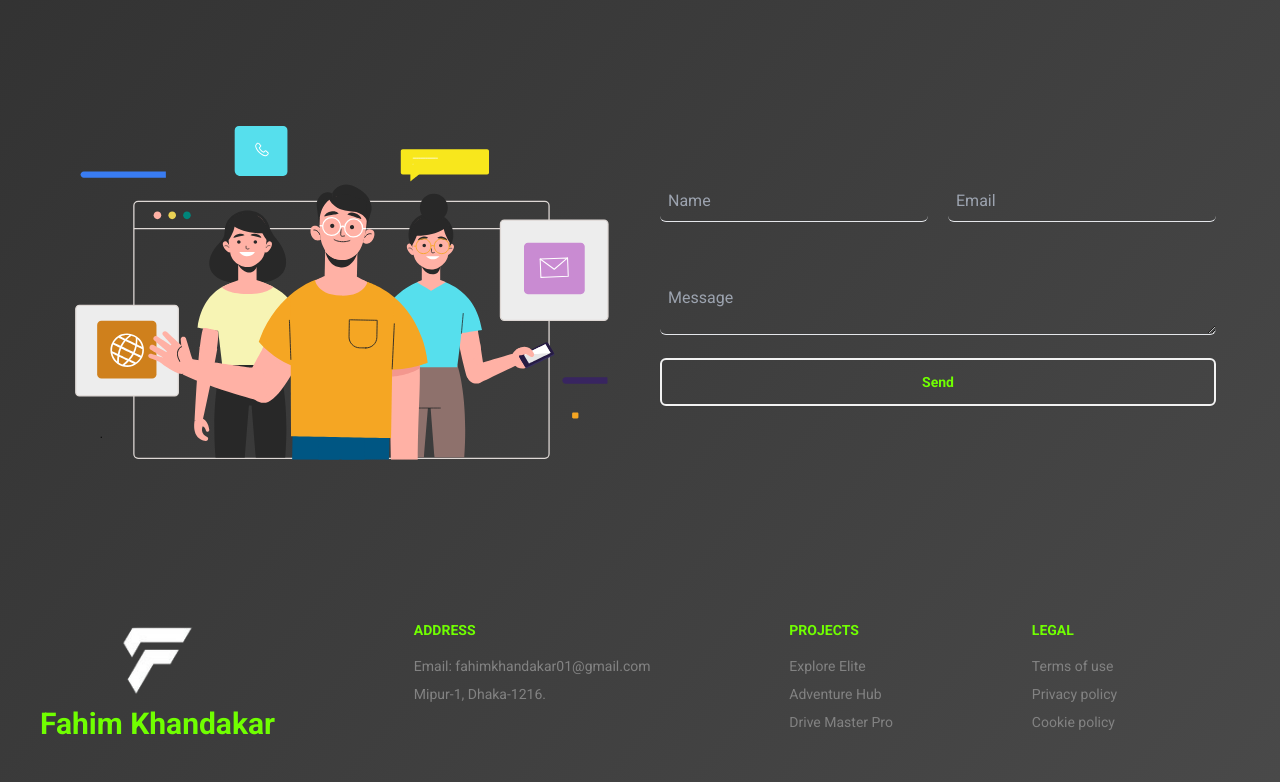
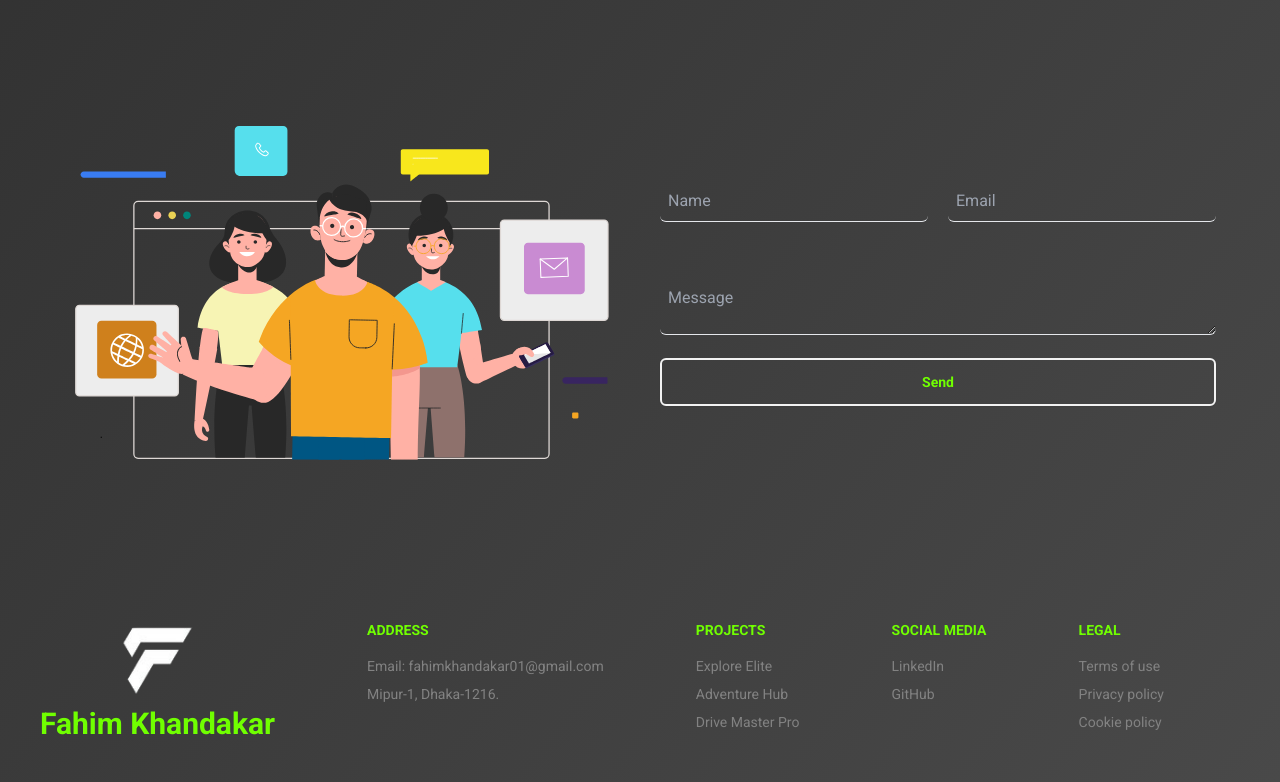
Before and after one commit to fahim-khandakar/fahim-khandakar-portfolio, a React (Vite) app: page / in a window 1280 px wide. Shown: the part 4005-4787 px from the top of the page. Built offline with nearby package versions, Linux system fonts and the light colour scheme.

Commit message:
change in navbar and footer, change scrollbar

```diff
--- a/src/Components/Footer/Footer.jsx
+++ b/src/Components/Footer/Footer.jsx
@@ -11,6 +11,7 @@ const Footer = () => {
             Fahim Khandakar
           </p>
         </aside>
+
         <nav>
           <header className="footer-title opacity-100 text-[#70FF00]">
             Address
@@ -18,6 +19,7 @@ const Footer = () => {
           <a className="link link-hover">Email: fahimkhandakar01@gmail.com</a>
           <a className="link link-hover">Mipur-1, Dhaka-1216.</a>
         </nav>
+
         <nav>
           <header className="footer-title  opacity-100 text-[#70FF00]">
             Projects
@@ -47,6 +49,29 @@ const Footer = () => {
             Drive Master Pro
           </a>
         </nav>
+
+        <nav>
+          <header className="footer-title  opacity-100 text-[#70FF00]">
+            Social Media
+          </header>
+          <a
+            href="https://www.linkedin.com/in/fahimkhandakar01/"
+            target="_blank"
+            rel="noopener noreferrer"
+            className="link link-hover"
+          >
+            LinkedIn
+          </a>
+          <a
+            href="https://github.com/fahim-khandakar"
+            target="_blank"
+            rel="noopener noreferrer"
+            className="link link-hover"
+          >
+            GitHub
+          </a>
+        </nav>
+
         <nav>
           <header className="footer-title  opacity-100 text-[#70FF00]">
             Legal
--- a/src/Components/Navbar/Navbar.jsx
+++ b/src/Components/Navbar/Navbar.jsx
@@ -36,7 +36,7 @@ const Navbar = () => {
   return (
     <div className="pt-3">
       <div className="navbar mx-auto max-w-7xl  text-[#F2F2F2]">
-        <div className="navbar-start">
+        <div className="md:navbar-start">
           <div className="dropdown">
             <div
               tabIndex={0}
@@ -76,7 +76,7 @@ const Navbar = () => {
             {navbarLink}
           </ul>
         </div>
-        <div className="navbar-end">
+        <div className="md:navbar-end hidden md:flex">
           <ScrollLink to="contact" smooth={true} duration={500}>
             <button className="btn font-bold bg-transparent text-[#F2F2F2] flex items-center md:gap-3 gap-1 border-2 px-1 md:px-3 rounded-md">
               <img className="w-1/5 md:w-1/4" src={email} alt="logo" /> Contact
--- a/src/Components/Projects/Projects.jsx
+++ b/src/Components/Projects/Projects.jsx
@@ -29,7 +29,7 @@ const Projects = () => {
           <div className="grid grid-cols-1 md:grid-cols-1 gap-5">
             {/* Project 1 */}
             <SwiperSlide>
-              <div className="card  shadow-md hover:shadow-xl text-center md:text-left">
+              <div className="card  shadow-md hover:shadow-xl text-center md:text-left cursor-grab">
                 <div className="flex flex-col md:flex-row">
                   <figure>
                     <img src={project1} alt="Project" />
@@ -163,7 +163,7 @@ const Projects = () => {
             {/* Project 2 */}
             <SwiperSlide>
               {" "}
-              <div className="card shadow-md hover:shadow-xl text-center md:text-left">
+              <div className="card shadow-md hover:shadow-xl text-center md:text-left cursor-grab">
                 <div className="flex flex-col md:flex-row">
                   <figure>
                     <img src={project2} alt="Project" />
@@ -304,7 +304,7 @@ const Projects = () => {
 
             {/* Project 3 */}
             <SwiperSlide>
-              <div className="card  shadow-md hover:shadow-xl text-center md:text-left">
+              <div className="card  shadow-md hover:shadow-xl text-center md:text-left cursor-grab">
                 <div className="flex flex-col md:flex-row">
                   <figure>
                     <img src={project3} alt="Project" />
--- a/src/index.css
+++ b/src/index.css
@@ -19,3 +19,23 @@ body {
   color: white;
   font-family: "Roboto", sans-serif;
 }
+
+/* For Webkit browsers */
+::-webkit-scrollbar {
+  width: 7px;
+}
+
+::-webkit-scrollbar-track {
+  background: linear-gradient(
+    130deg,
+    #000 0%,
+    #272727 44.03%,
+    #494949 99.99%,
+    #727272 100%
+  );
+}
+
+::-webkit-scrollbar-thumb {
+  background: #888;
+  border-radius: 100px;
+}
```
